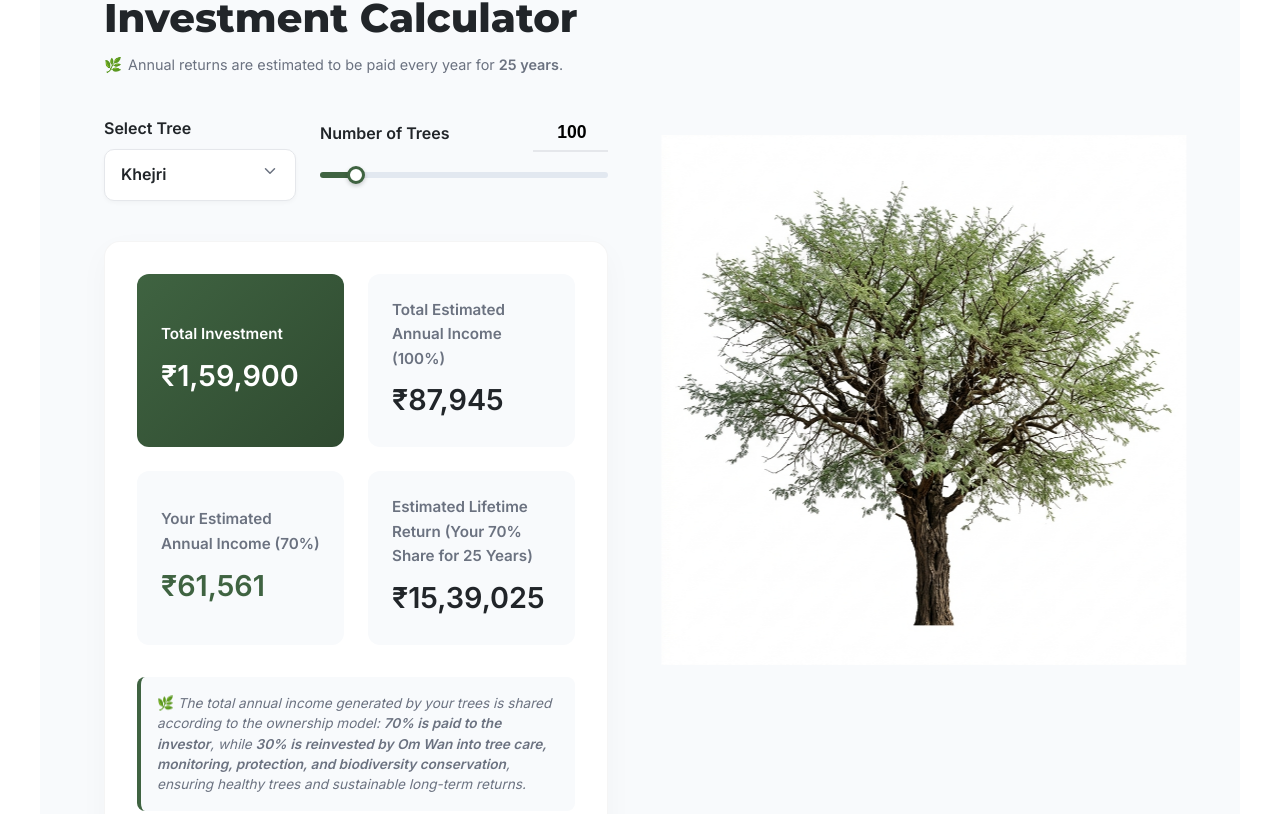
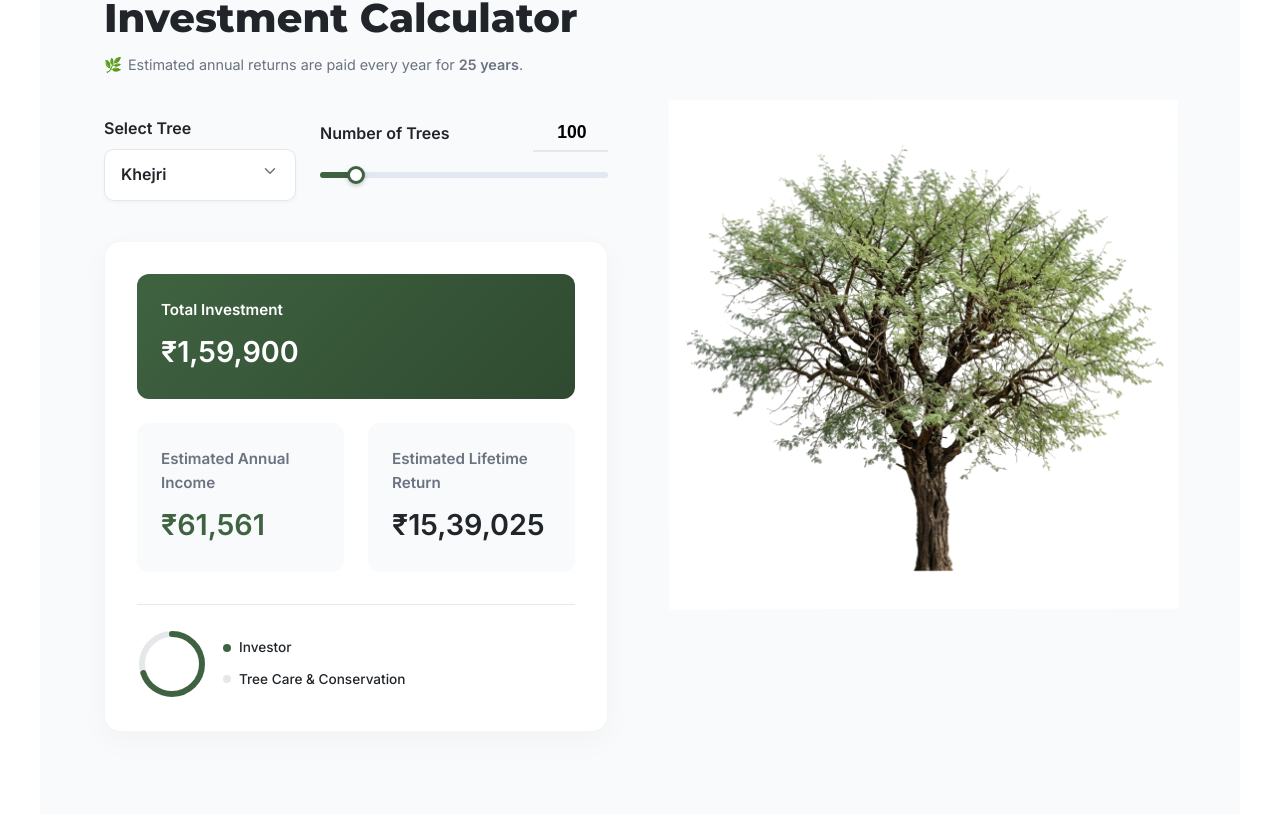
Before and after one commit to ashokaph335701-dot/Om-Wan, a React (Vite) app in the folder om-wan-web/: page / in a window 1280 px wide. Shown: the part 6786-7600 px from the top of the page. Built offline with nearby package versions, Linux system fonts and the light colour scheme.

Commit message:
feat: final luxury platform UI redesign for calculator

```diff
--- a/om-wan-web/src/App.css
+++ b/om-wan-web/src/App.css
@@ -434,11 +434,12 @@
   justify-content: center;
 }
 .tree-time-lapse {
-  animation: timeLapseGrowth 15s ease-in-out infinite;
+  animation: timeLapseGrowth 12s ease-in-out infinite;
   transform-origin: bottom center;
 }
 @keyframes timeLapseGrowth {
-  0% { transform: scale(1) scaleX(1) scaleY(1); }
-  50% { transform: scale(1.02) scaleX(1.03) scaleY(1.04); }
-  100% { transform: scale(1) scaleX(1) scaleY(1); }
+  0%, 100% { transform: scale(1) rotate(0deg); filter: brightness(1); }
+  25% { transform: scale(1.01) rotate(0.5deg); filter: brightness(1.05); }
+  50% { transform: scale(1.02) rotate(0deg); filter: brightness(1.1); }
+  75% { transform: scale(1.01) rotate(-0.5deg); filter: brightness(1.05); }
 }
--- a/om-wan-web/src/components/Calculator.jsx
+++ b/om-wan-web/src/components/Calculator.jsx
@@ -1,6 +1,6 @@
 import { useState, useEffect, useRef } from 'react';
 import { motion, AnimatePresence } from 'framer-motion';
-import { ChevronDown } from 'lucide-react';
+import { ChevronDown, Info } from 'lucide-react';
 
 // Custom CountUp Hook
 function useCountUp(endValue, duration = 800) {
@@ -49,6 +49,7 @@ export default function Calculator() {
   const [selectedTree, setSelectedTree] = useState("Khejri");
   const [treeCount, setTreeCount] = useState(100);
   const [dropdownOpen, setDropdownOpen] = useState(false);
+  const [hoveredRing, setHoveredRing] = useState(null); // 'investor' or 'reinvested'
 
   const currentTree = treeData[selectedTree];
 
@@ -64,6 +65,12 @@ export default function Calculator() {
     else setTreeCount(num);
   };
 
+  // Ring Variables
+  const radius = 30;
+  const circumference = 2 * Math.PI * radius;
+  const investorDash = circumference * 0.7;
+  const reinvestedDash = circumference * 0.3;
+
   return (
     <section id="calculator" className="section-padding" style={{ background: '#f8fafc', position: 'relative', overflow: 'hidden' }}>
 
@@ -75,7 +82,7 @@ export default function Calculator() {
           <div style={{ marginBottom: '2.5rem' }}>
             <h2 style={{ fontSize: '2.5rem', marginBottom: '0.2rem', color: 'var(--text-dark)', fontWeight: '800' }}>Investment Calculator</h2>
             <p style={{ color: 'var(--text-muted)', fontSize: '0.9rem', display: 'flex', alignItems: 'center', gap: '6px' }}>
-              🌿 <span>Annual returns are estimated to be paid every year for <strong>25 years</strong>.</span>
+              🌿 <span>Estimated annual returns are paid every year for <strong>25 years</strong>.</span>
             </p>
           </div>
 
@@ -149,33 +156,89 @@ export default function Calculator() {
           {/* Results Area */}
           <div className="compact-results-area">
 
-            <div className="compact-result-grid">
-              <motion.div className="compact-card highlight-card" whileHover={{ y: -3 }}>
+            <div className="compact-result-grid" style={{ gridTemplateColumns: '1fr 1fr' }}>
+              <motion.div className="compact-card highlight-card" style={{ gridColumn: '1 / -1' }} whileHover={{ y: -3 }}>
                 <div className="card-label">Total Investment</div>
                 <div className="card-value"><AnimatedNum value={totalInvestment} prefix="₹" /></div>
               </motion.div>
 
               <motion.div className="compact-card" whileHover={{ y: -3 }}>
-                <div className="card-label">Total Estimated Annual Income (100%)</div>
-                <div className="card-value" style={{ color: 'var(--text-dark)' }}><AnimatedNum value={totalAnnualReturn} prefix="₹" /></div>
-              </motion.div>
-
-              <motion.div className="compact-card" whileHover={{ y: -3 }}>
-                <div className="card-label">Your Estimated Annual Income (70%)</div>
+                <div className="card-label">Estimated Annual Income</div>
                 <div className="card-value" style={{ color: 'var(--forest-green)' }}><AnimatedNum value={investorAnnualIncome} prefix="₹" /></div>
               </motion.div>
 
               <motion.div className="compact-card" whileHover={{ y: -3 }}>
-                <div className="card-label">Estimated Lifetime Return (Your 70% Share for 25 Years)</div>
-                <div className="card-value"><AnimatedNum value={lifetimeReturn} prefix="₹" /></div>
+                <div className="card-label">Estimated Lifetime Return</div>
+                <div className="card-value" style={{ color: 'var(--text-dark)' }}><AnimatedNum value={lifetimeReturn} prefix="₹" /></div>
               </motion.div>
             </div>
 
-            {/* Information Note */}
-            <div style={{ marginTop: '1.5rem', padding: '1rem', background: '#f8fafc', borderRadius: '8px', borderLeft: '4px solid var(--forest-green)' }}>
-              <p style={{ fontSize: '0.85rem', color: 'var(--text-muted)', lineHeight: '1.5', margin: 0 }}>
-                🌿 <em>The total annual income generated by your trees is shared according to the ownership model: <strong>70% is paid to the investor</strong>, while <strong>30% is reinvested by Om Wan into tree care, monitoring, protection, and biodiversity conservation</strong>, ensuring healthy trees and sustainable long-term returns.</em>
-              </p>
+            {/* Revenue Split Ring Inline */}
+            <div className="compact-split-visual">
+              <div className="ring-wrapper-tiny">
+                <svg width="70" height="70" viewBox="0 0 70 70" className="income-ring">
+                  {/* Reinvested Circle */}
+                  <circle
+                    cx="35" cy="35" r={radius}
+                    fill="none" stroke="#E5E7EB" strokeWidth="6"
+                    strokeDasharray={`${reinvestedDash} ${circumference}`}
+                    strokeDashoffset={-investorDash}
+                    strokeLinecap="round"
+                    onMouseEnter={() => setHoveredRing('reinvested')}
+                    onMouseLeave={() => setHoveredRing(null)}
+                    style={{ cursor: 'help', transition: 'stroke-opacity 0.3s ease' }}
+                    strokeOpacity={hoveredRing === 'investor' ? 0.3 : 1}
+                  />
+                  {/* Investor Circle */}
+                  <circle
+                    cx="35" cy="35" r={radius}
+                    fill="none" stroke="var(--forest-green)" strokeWidth="6"
+                    strokeDasharray={`${investorDash} ${circumference}`}
+                    strokeLinecap="round"
+                    onMouseEnter={() => setHoveredRing('investor')}
+                    onMouseLeave={() => setHoveredRing(null)}
+                    style={{ cursor: 'help', transition: 'stroke-opacity 0.3s ease' }}
+                    strokeOpacity={hoveredRing === 'reinvested' ? 0.3 : 1}
+                  />
+                </svg>
+                <AnimatePresence mode="wait">
+                  {hoveredRing && (
+                    <motion.div
+                      key={hoveredRing}
+                      className="minimal-tooltip"
+                      initial={{ opacity: 0, y: 5 }}
+                      animate={{ opacity: 1, y: 0 }}
+                      exit={{ opacity: 0, y: 5 }}
+                      transition={{ duration: 0.15 }}
+                    >
+                      {hoveredRing === 'investor'
+                        ? <span><strong>Investor:</strong> Receives 70% of the annual income.</span>
+                        : <span><strong>Tree Care & Conservation:</strong> 30% is reinvested into monitoring, maintenance, protection, and biodiversity conservation.</span>
+                      }
+                    </motion.div>
+                  )}
+                </AnimatePresence>
+              </div>
+              <div className="compact-split-labels">
+                <div
+                  className="split-label small"
+                  onMouseEnter={() => setHoveredRing('investor')}
+                  onMouseLeave={() => setHoveredRing(null)}
+                  style={{ cursor: 'help', opacity: hoveredRing === 'reinvested' ? 0.4 : 1, transition: 'opacity 0.2s' }}
+                >
+                  <div className="dot" style={{ background: 'var(--forest-green)' }}></div>
+                  Investor
+                </div>
+                <div
+                  className="split-label small"
+                  onMouseEnter={() => setHoveredRing('reinvested')}
+                  onMouseLeave={() => setHoveredRing(null)}
+                  style={{ cursor: 'help', opacity: hoveredRing === 'investor' ? 0.4 : 1, transition: 'opacity 0.2s' }}
+                >
+                  <div className="dot" style={{ background: '#E5E7EB' }}></div>
+                  Tree Care & Conservation
+                </div>
+              </div>
             </div>
 
           </div>
@@ -189,7 +252,7 @@ export default function Calculator() {
                 initial={{ opacity: 0, scale: 0.95 }}
                 animate={{ opacity: 1, scale: 1 }}
                 exit={{ opacity: 0, scale: 0.95 }}
-                transition={{ duration: 0.6, ease: "easeOut" }}
+                transition={{ duration: 0.8, ease: "easeOut" }}
                 className="animated-tree-container"
               >
                 {/* Time-Lapse Tree Image */}
@@ -197,7 +260,12 @@ export default function Calculator() {
                      <img
                        src={currentTree.image}
                        alt={currentTree.name}
-                       style={{ width: '100%', height: '100%', objectFit: 'contain', mixBlendMode: 'multiply' }}
+                       style={{
+                         width: '100%',
+                         height: '100%',
+                         objectFit: 'contain',
+                         mixBlendMode: 'multiply'
+                       }}
                      />
                 </div>
               </motion.div>
```
